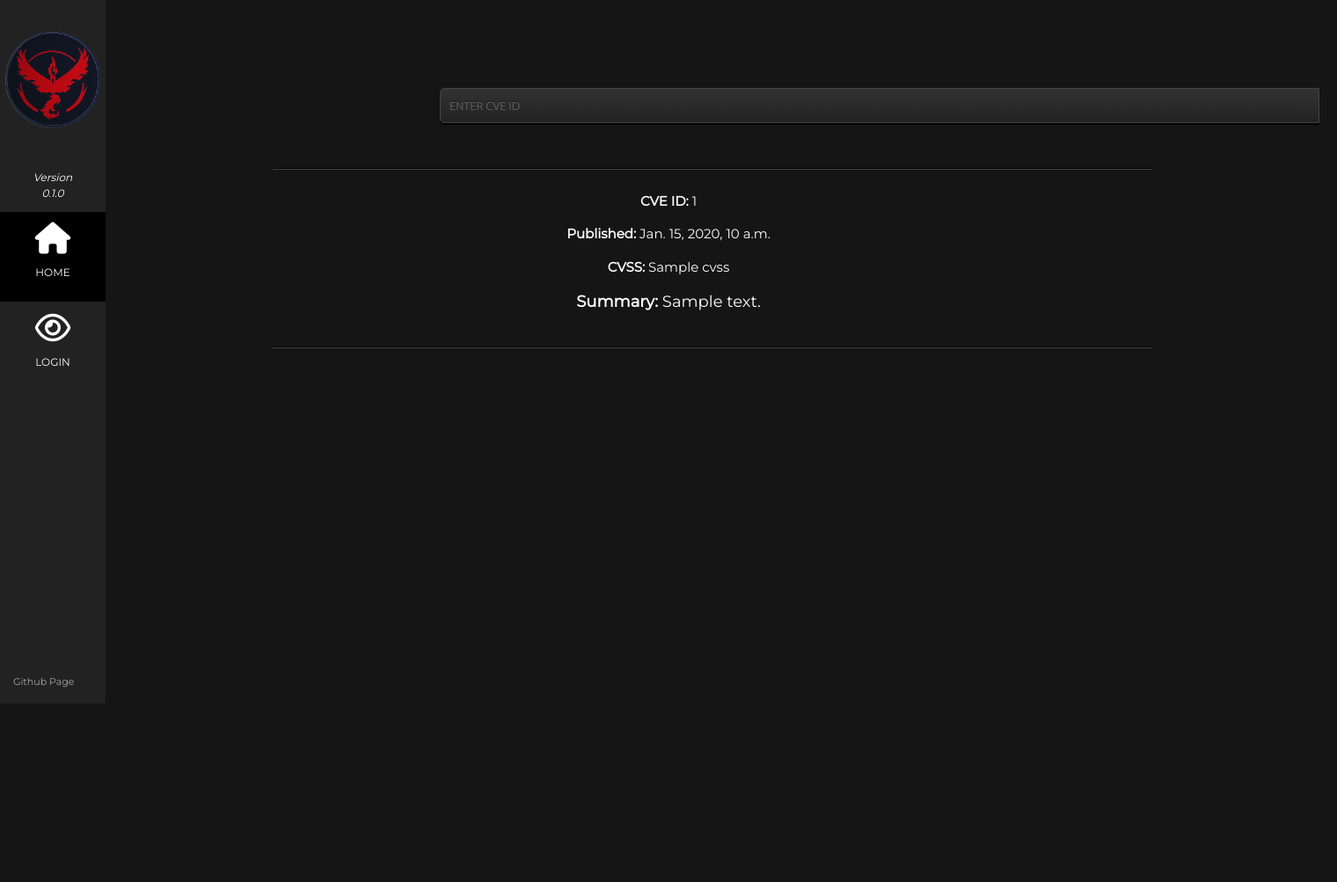
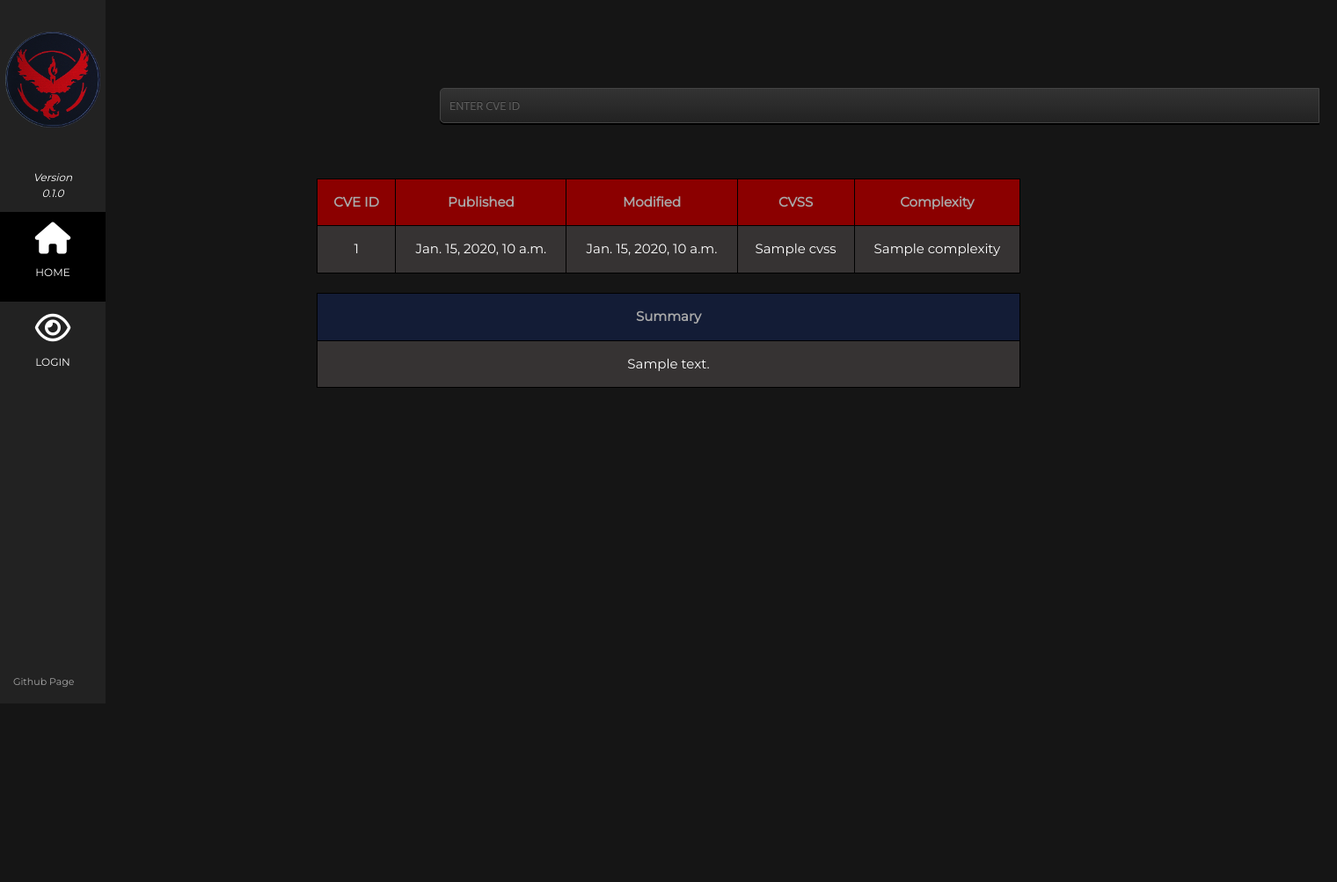
Before and after one commit to signorrayan/RedTeam_toolkit, a Django app: template toolkit/templates/toolkit/cvedes.html in a window 1520 px wide. Shown: the whole page at 88% size. Run offline with Django 3.2, Linux system fonts and the light colour scheme; the template is opened without the code that fills it: most values are stand-ins (such as "Sample title", 1, 10 or a date in 2020); some libraries are stand-ins or nearby versions.

Commit message:
Initial commit

```diff
--- a/toolkit/scripts/rustscan.py
+++ b/toolkit/scripts/rustscan.py
@@ -6,7 +6,7 @@ from .checksum import check
 
 def rustscan_script(ip, user_name, function_name):
     #"--range", "1-10000"
-    p = subprocess.run(["rustscan", "-a", f"{ip}", "--ulimit", "50000"],
+    p = subprocess.run(["rustscan", "-a", f"{ip}", "--accessible", "--ulimit", "15000"],
                        capture_output=True, encoding="utf-8")
     pre_output = p.stdout.split('\n')
     #pre_output = ' , '.join(str(pre_output))
--- a/toolkit/templates/toolkit/cvedes.html
+++ b/toolkit/templates/toolkit/cvedes.html
@@ -21,19 +21,19 @@
 	left: 50%;
 	margin: 0 0 0 -450px;
 	position: absolute;
-	width: 1000px;
+	width: 0;
 }
 
 .webdesigntuts-workshop:before {
 	background: #444;
 	background: linear-gradient(left, #151515, #444, #151515);
-	top: 192px;
+	top: auto;
 }
 
 .webdesigntuts-workshop:after {
 	background: #000;
 	background: linear-gradient(left, #151515, #000, #151515);
-	top: 191px;
+	top: auto;
 }
 
 .webdesigntuts-workshop form {
@@ -149,6 +149,40 @@
     }
 }
 
+
+table {
+  width:800px;
+}
+table, th, td {
+  border: 1px solid black;
+  border-collapse: collapse;
+  margin-left:auto;
+  margin-right:auto;
+}
+th, td {
+  padding: 15px;
+  text-align: center;
+}
+#t01 tr:nth-child(even) {
+  background-color: #363333;
+}
+#t01 tr:nth-child(odd) {
+ background-color: #363333;
+}
+#t02 tr:nth-child(even) {
+  background-color: #363333;
+}
+#t02 tr:nth-child(odd) {
+ background-color: #363333;
+}
+#t01 th {
+  background-color: darkred;
+  color: darkgray;
+}
+#t02 th {
+  background-color: #131c36;
+  color: darkgray;
+}
 </style>
 <title>
     {% block title %}
@@ -167,12 +201,32 @@
 <div class="container webdesigntuts-workshop">
 		<section class="pattern-description">
         {% if result %}
-			    <p><b>CVE ID:</b> {{ result.cve_id}}</p>
-                <p><b>Published:</b> {{ result.published}}</p>
-<!--                <h4>Modified: {{ result.modified}}</h4>     -->
-                <p><b>CVSS:</b> {{ result.cvss}}</p>
-<!--                <h4>Complexity: {{ result.complexity}}</h4> -->
-                <h5><b>Summary:</b> {{ result.summary }}</h5>
+        <table id="t01">
+            <tr>
+                <th style="text-align:center">CVE ID</th>
+                <th style="text-align:center">Published</th>
+                <th style="text-align:center">Modified</th>
+                <th style="text-align:center">CVSS</th>
+                <th style="text-align:center">Complexity</th>
+            </tr>
+            <tr>
+                <td style="text-align:center">{{ result.cve_id}}</td>
+                <td style="text-align:center">{{ result.published}}</td>
+                <td style="text-align:center">{{ result.modified}}</td>
+                <td style="text-align:center">{{ result.cvss}}</td>
+                <td style="text-align:center">{{ result.complexity}}</td>
+            </tr>
+        </table>
+        <br>
+        <table id="t02">
+            <tr>
+                <th style="text-align:center">Summary</th>
+            </tr>
+            <tr>
+                <td style="text-align:center">{{ result.summary }}</td>
+            </tr>
+        </table>
+
 <!--                <h4>Capec:</h4>
                 {% for l in result.capec %}
                     <h4>{{ l }}</h4>
```
Also changed, not shown: Demo/cve_description.gif (added), Demo/cvedes.gif (deleted), README.md.
